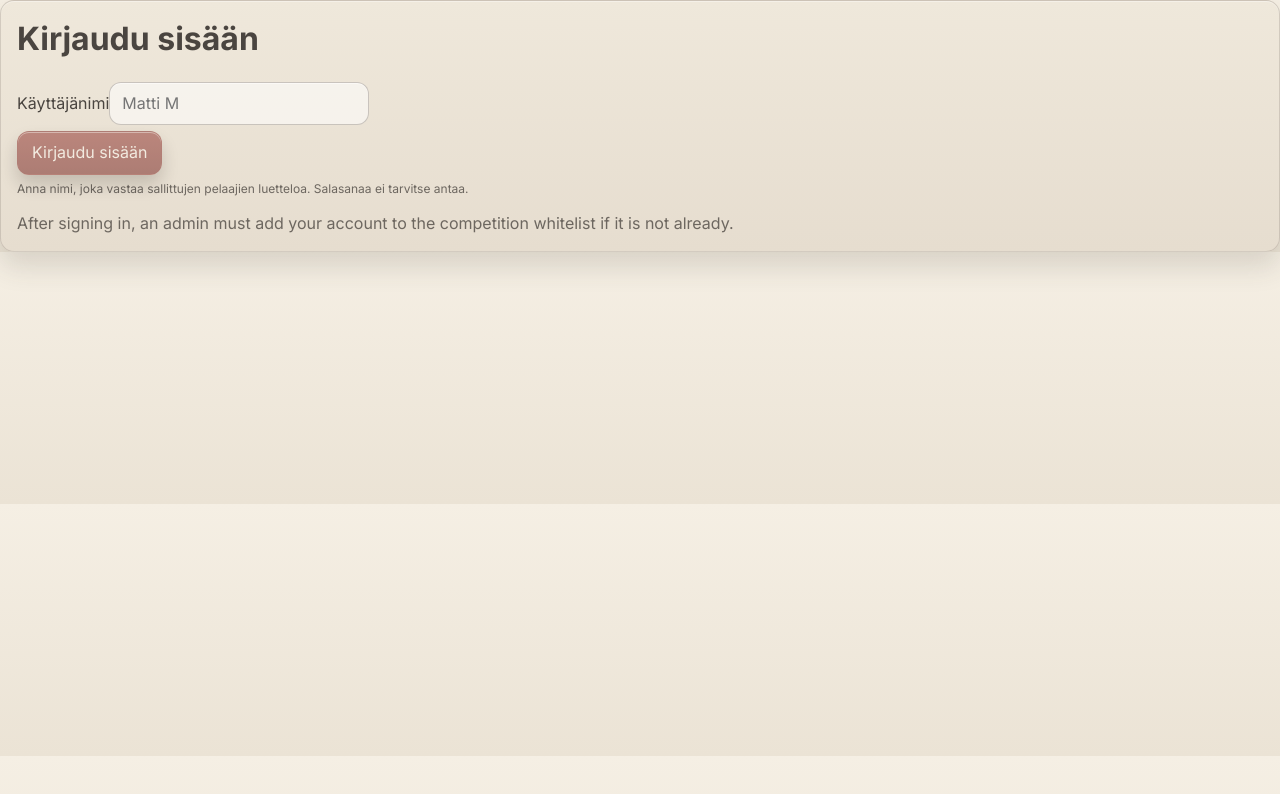
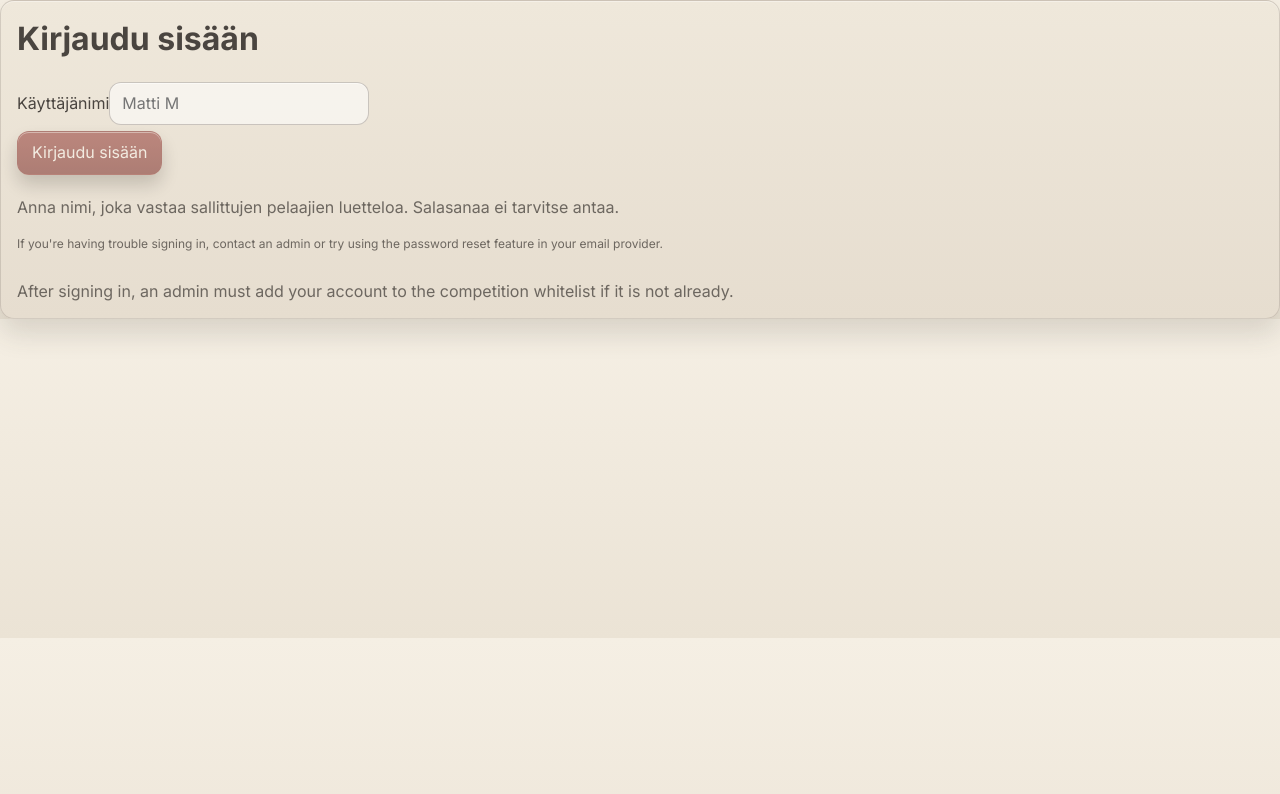
Before and after one commit to AxelCastello/Repovesi-Open, a React (Vite) app: page /login in a window 1280 px wide. Shown: the top 794 px of the page. Built offline with nearby package versions, Linux system fonts and the light colour scheme; no server answers.

Commit message:
Add help text for login troubleshooting

```diff
--- a/src/pages/LoginPage.tsx
+++ b/src/pages/LoginPage.tsx
@@ -74,9 +74,12 @@ export default function LoginPage() {
           </button>
         </div>
 
-        <div className="muted" style={{ fontSize: 12 }}>
-          Anna nimi, joka vastaa sallittujen pelaajien luetteloa. Salasanaa ei tarvitse antaa.
-        </div>
+      <p className="muted" style={{ marginBottom: 0 }}>
+        Anna nimi, joka vastaa sallittujen pelaajien luetteloa. Salasanaa ei tarvitse antaa.
+      </p>
+      <p className="muted" style={{ fontSize: 12 }}>
+        If you're having trouble signing in, contact an admin or try using the password reset feature in your email provider.
+      </p>
         {status ? <div className="muted">{status}</div> : null}
       </div>
       <p className="muted" style={{ marginBottom: 0 }}>
```
